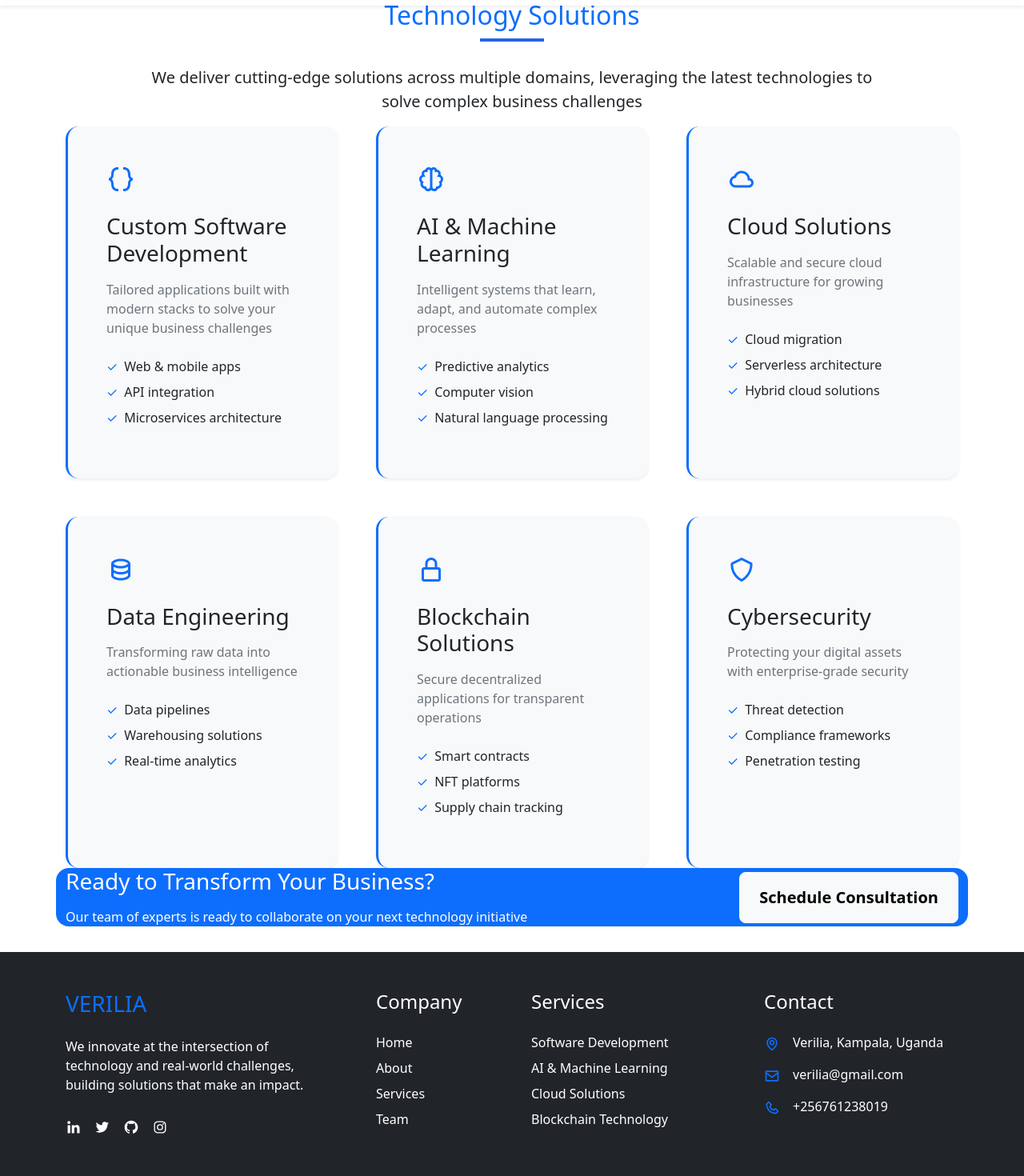
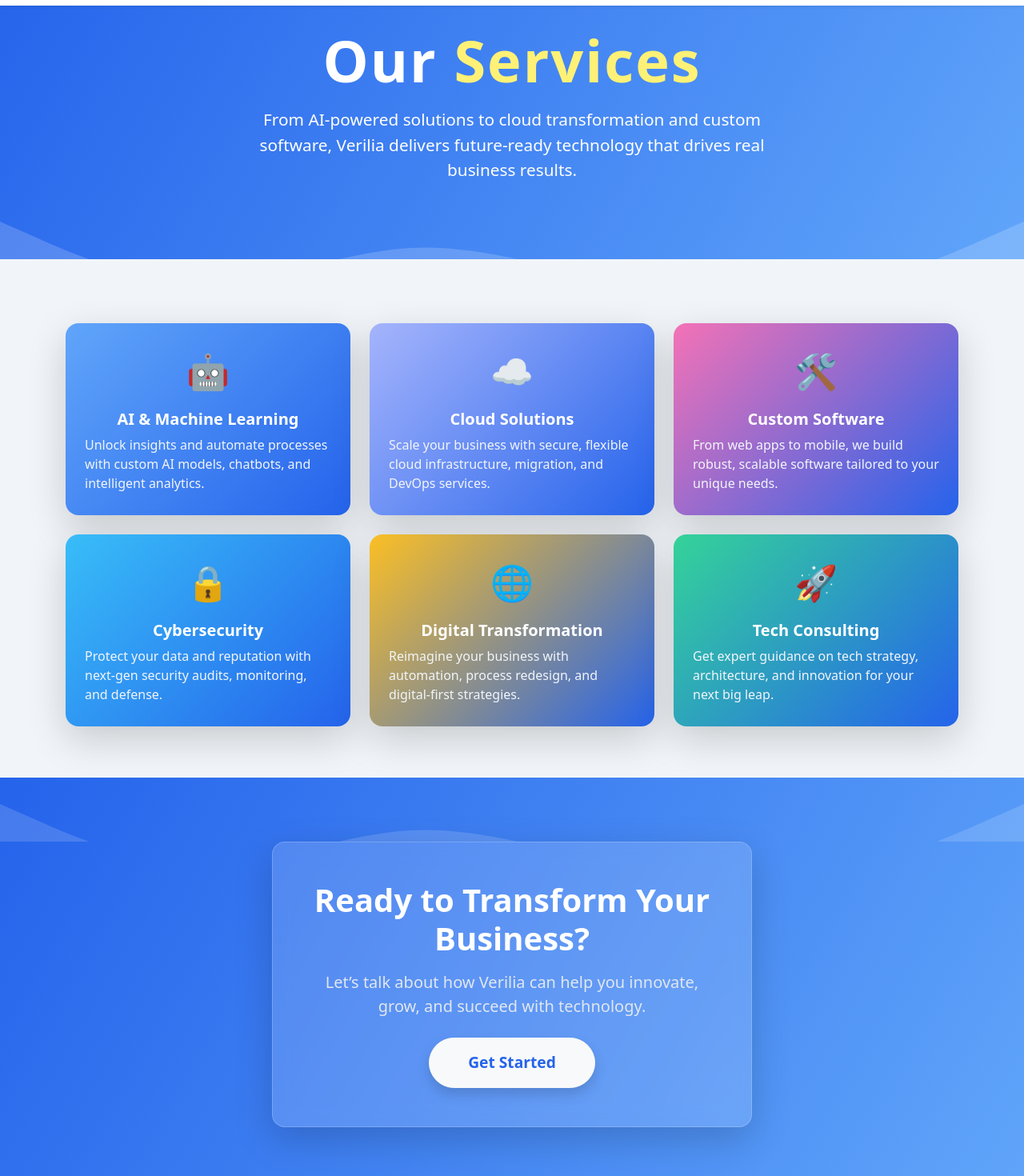
Before and after one commit to RockieRaheem/Verilia-Website, a React (Vite) app: page /services in a window 1280 px wide. Shown: the part 80-1550 px from the top of the page at 80% size. Built offline with nearby package versions, Linux system fonts and the light colour scheme.

Commit message:
Update services page

```diff
--- a/src/pages/ServicesPage.jsx
+++ b/src/pages/ServicesPage.jsx
@@ -1,11 +1,186 @@
 // src/pages/ServicesPage.jsx
 import React from "react";
-import Services from "../components/Services";
+
+// Hero Section for Services
+const ServicesHero = () => (
+  <section
+    style={{
+      background: "linear-gradient(120deg, #2563eb 0%, #60a5fa 100%)",
+      color: "#fff",
+      padding: "7rem 0 5rem 0",
+      position: "relative",
+      overflow: "hidden",
+    }}
+  >
+    <div className="container text-center">
+      <h1 className="display-2 fw-bold mb-3" style={{ letterSpacing: "2px" }}>
+        Our <span style={{ color: "#fff176" }}>Services</span>
+      </h1>
+      <p className="lead mx-auto" style={{ maxWidth: 700, fontSize: "1.3rem" }}>
+        From AI-powered solutions to cloud transformation and custom software, Verilia delivers future-ready technology that drives real business results.
+      </p>
+    </div>
+    {/* Decorative SVG */}
+    <svg
+      style={{ position: "absolute", bottom: 0, left: 0, width: "100%" }}
+      height="80"
+      viewBox="0 0 1440 80"
+      fill="none"
+      xmlns="http://www.w3.org/2000/svg"
+    >
+      <path
+        fill="#fff"
+        fillOpacity="0.18"
+        d="M0,32L48,53.3C96,75,192,117,288,117.3C384,117,480,75,576,69.3C672,64,768,96,864,117.3C960,139,1056,149,1152,133.3C1248,117,1344,75,1392,53.3L1440,32L1440,160L1392,160C1344,160,1248,160,1152,160C1056,160,960,160,864,160C768,160,672,160,576,160C480,160,384,160,288,160C192,160,96,160,48,160L0,160Z"
+      ></path>
+    </svg>
+  </section>
+);
+
+// Beautiful Services Grid
+const services = [
+  {
+    icon: "🤖",
+    title: "AI & Machine Learning",
+    desc: "Unlock insights and automate processes with custom AI models, chatbots, and intelligent analytics.",
+    bg: "linear-gradient(135deg, #60a5fa 0%, #2563eb 100%)",
+  },
+  {
+    icon: "☁️",
+    title: "Cloud Solutions",
+    desc: "Scale your business with secure, flexible cloud infrastructure, migration, and DevOps services.",
+    bg: "linear-gradient(135deg, #a5b4fc 0%, #2563eb 100%)",
+  },
+  {
+    icon: "🛠️",
+    title: "Custom Software",
+    desc: "From web apps to mobile, we build robust, scalable software tailored to your unique needs.",
+    bg: "linear-gradient(135deg, #f472b6 0%, #2563eb 100%)",
+  },
+  {
+    icon: "🔒",
+    title: "Cybersecurity",
+    desc: "Protect your data and reputation with next-gen security audits, monitoring, and defense.",
+    bg: "linear-gradient(135deg, #38bdf8 0%, #2563eb 100%)",
+  },
+  {
+    icon: "🌐",
+    title: "Digital Transformation",
+    desc: "Reimagine your business with automation, process redesign, and digital-first strategies.",
+    bg: "linear-gradient(135deg, #fbbf24 0%, #2563eb 100%)",
+  },
+  {
+    icon: "🚀",
+    title: "Tech Consulting",
+    desc: "Get expert guidance on tech strategy, architecture, and innovation for your next big leap.",
+    bg: "linear-gradient(135deg, #34d399 0%, #2563eb 100%)",
+  },
+];
+
+const ServicesGrid = () => (
+  <section
+    style={{
+      background: "#f1f5f9",
+      padding: "5rem 0 4rem 0",
+      position: "relative",
+    }}
+  >
+    <div className="container">
+      <div className="row g-4 justify-content-center">
+        {services.map((service, i) => (
+          <div key={i} className="col-12 col-md-6 col-lg-4">
+            <div
+              className="p-4 rounded-4 shadow-lg h-100"
+              style={{
+                background: service.bg,
+                color: "#fff",
+                minHeight: "240px",
+                display: "flex",
+                flexDirection: "column",
+                alignItems: "center",
+                justifyContent: "center",
+                border: "none",
+                transition: "transform 0.3s, box-shadow 0.3s",
+                willChange: "transform",
+              }}
+              onMouseEnter={e => {
+                e.currentTarget.style.transform = "translateY(-10px) scale(1.04)";
+                e.currentTarget.style.boxShadow = "0 16px 32px rgba(37,99,235,0.18)";
+              }}
+              onMouseLeave={e => {
+                e.currentTarget.style.transform = "none";
+                e.currentTarget.style.boxShadow = "";
+              }}
+            >
+              <div style={{ fontSize: "2.7rem", marginBottom: "1rem" }}>{service.icon}</div>
+              <h5 className="fw-bold mb-2">{service.title}</h5>
+              <p className="mb-0" style={{ color: "#f1f5f9" }}>{service.desc}</p>
+            </div>
+          </div>
+        ))}
+      </div>
+    </div>
+  </section>
+);
+
+// Glassmorphism CTA
+const GlassCTA = () => (
+  <section
+    style={{
+      background: "linear-gradient(120deg, #2563eb 0%, #60a5fa 100%)",
+      padding: "5rem 0",
+      position: "relative",
+      overflow: "hidden",
+    }}
+  >
+    <div className="container text-center">
+      <div
+        className="mx-auto p-5 rounded-4 shadow-lg"
+        style={{
+          maxWidth: "600px",
+          background: "rgba(255,255,255,0.15)",
+          backdropFilter: "blur(12px)",
+          border: "1.5px solid #fff3",
+        }}
+      >
+        <h2 className="display-6 fw-bold mb-3" style={{ color: "#fff" }}>
+          Ready to Transform Your Business?
+        </h2>
+        <p className="lead mb-4" style={{ color: "#e0e7ef" }}>
+          Let’s talk about how Verilia can help you innovate, grow, and succeed with technology.
+        </p>
+        <a
+          href="/contact"
+          className="btn btn-light btn-lg px-5 py-3 fw-bold shadow"
+          style={{ fontSize: "1.2rem", borderRadius: "2rem", color: "#2563eb" }}
+        >
+          Get Started
+        </a>
+      </div>
+    </div>
+    {/* Decorative SVG */}
+    <svg
+      style={{ position: "absolute", top: 0, right: 0, width: "100%" }}
+      height="80"
+      viewBox="0 0 1440 80"
+      fill="none"
+      xmlns="http://www.w3.org/2000/svg"
+    >
+      <path
+        fill="#fff"
+        fillOpacity="0.15"
+        d="M0,32L48,53.3C96,75,192,117,288,117.3C384,117,480,75,576,69.3C672,64,768,96,864,117.3C960,139,1056,149,1152,133.3C1248,117,1344,75,1392,53.3L1440,32L1440,160L1392,160C1344,160,1248,160,1152,160C1056,160,960,160,864,160C768,160,672,160,576,160C480,160,384,160,288,160C192,160,96,160,48,160L0,160Z"
+      ></path>
+    </svg>
+  </section>
+);
 
 const ServicesPage = () => {
   return (
     <>
-      <Services />
+      <ServicesHero />
+      <ServicesGrid />
+      <GlassCTA />
     </>
   );
 };
```
